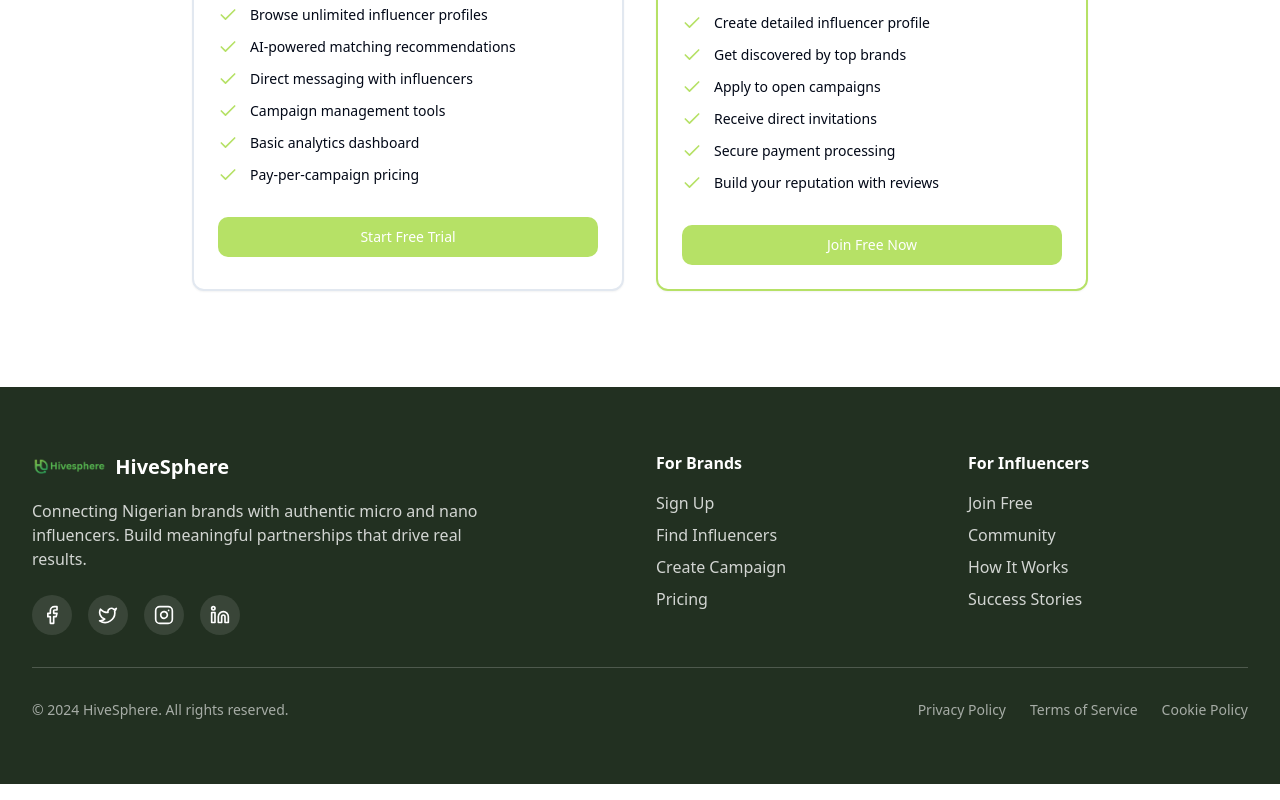
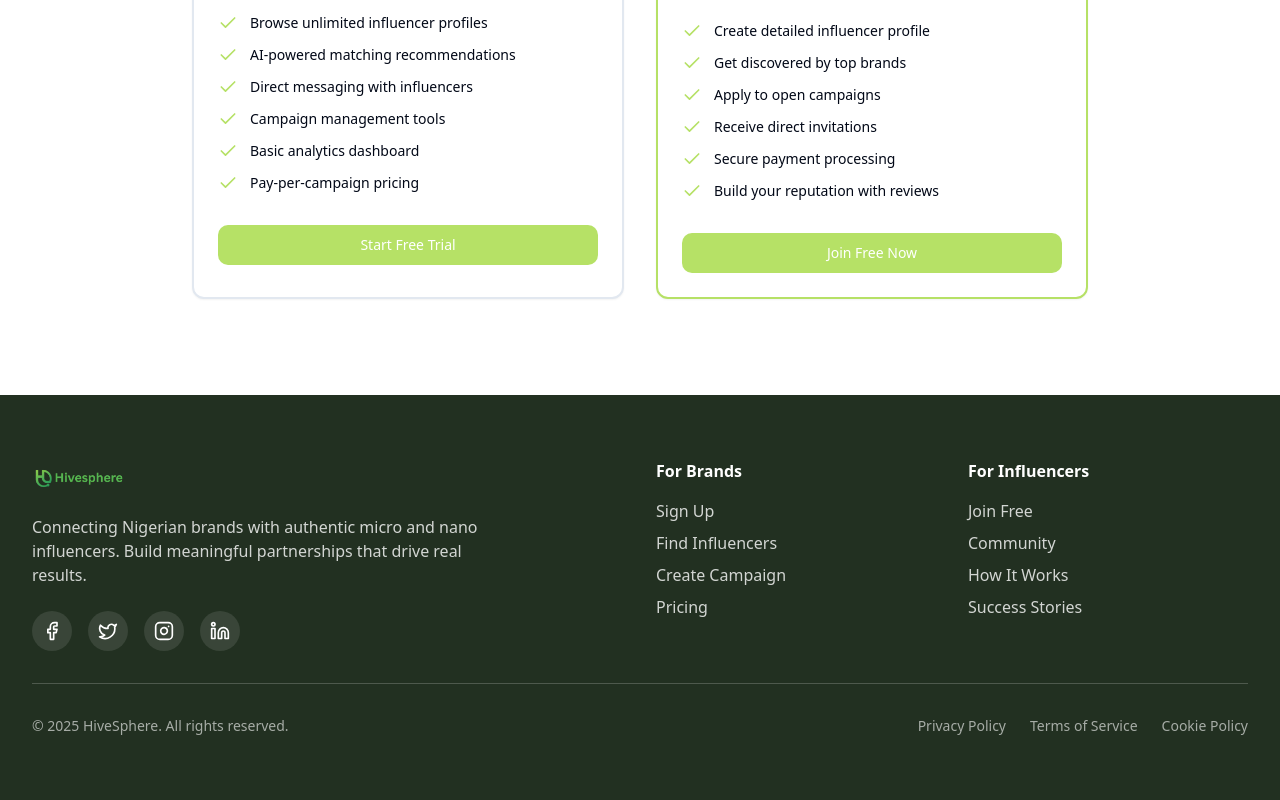
Before and after one commit to DECODERS-HUB/hivesphere, a React (Vite) app: page / in a window 1280 px wide. Shown: the part 3381-4181 px from the top of the page. Built offline with nearby package versions, Linux system fonts and the light colour scheme.

Commit message:
header and footer update

```diff
--- a/src/components/layout/Footer.tsx
+++ b/src/components/layout/Footer.tsx
@@ -8,8 +8,7 @@ const Footer = () => {
         <div className="grid md:grid-cols-4 gap-8 mb-8">
           <div className="col-span-2">
             <div className="flex items-center gap-2 mb-4">
-              <img src="/lovable-uploads/cdd54ec3-f5f9-41e6-b03a-6bb6ec87bb79.png" alt="HiveSphere logo" className="h-8 w-auto" />
-              <span className="font-semibold text-xl">HiveSphere</span>
+              <img src="/lovable-uploads/cdd54ec3-f5f9-41e6-b03a-6bb6ec87bb79.png" alt="HiveSphere logo" className="h-10 w-auto" />
             </div>
             <p className="text-white/80 mb-6 max-w-md">
               Connecting Nigerian brands with authentic micro and nano influencers.
@@ -54,7 +53,7 @@ const Footer = () => {
 
         <div className="border-t border-white/20 pt-8 flex flex-col md:flex-row justify-between items-center gap-4">
           <p className="text-white/60 text-sm">
-            © 2024 HiveSphere. All rights reserved.
+            © 2025 HiveSphere. All rights reserved.
           </p>
           <div className="flex space-x-6 text-sm text-white/60">
             <a href="#" className="hover:text-white transition-colors">Privacy Policy</a>
--- a/src/components/layout/Header.tsx
+++ b/src/components/layout/Header.tsx
@@ -15,7 +15,7 @@ const Header = () => {
             <img
               src="/lovable-uploads/cdd54ec3-f5f9-41e6-b03a-6bb6ec87bb79.png"
               alt="HiveSphere"
-              className="h-10 w-auto"
+              className="h-12 w-auto"
             />
           </Link>
 
```
